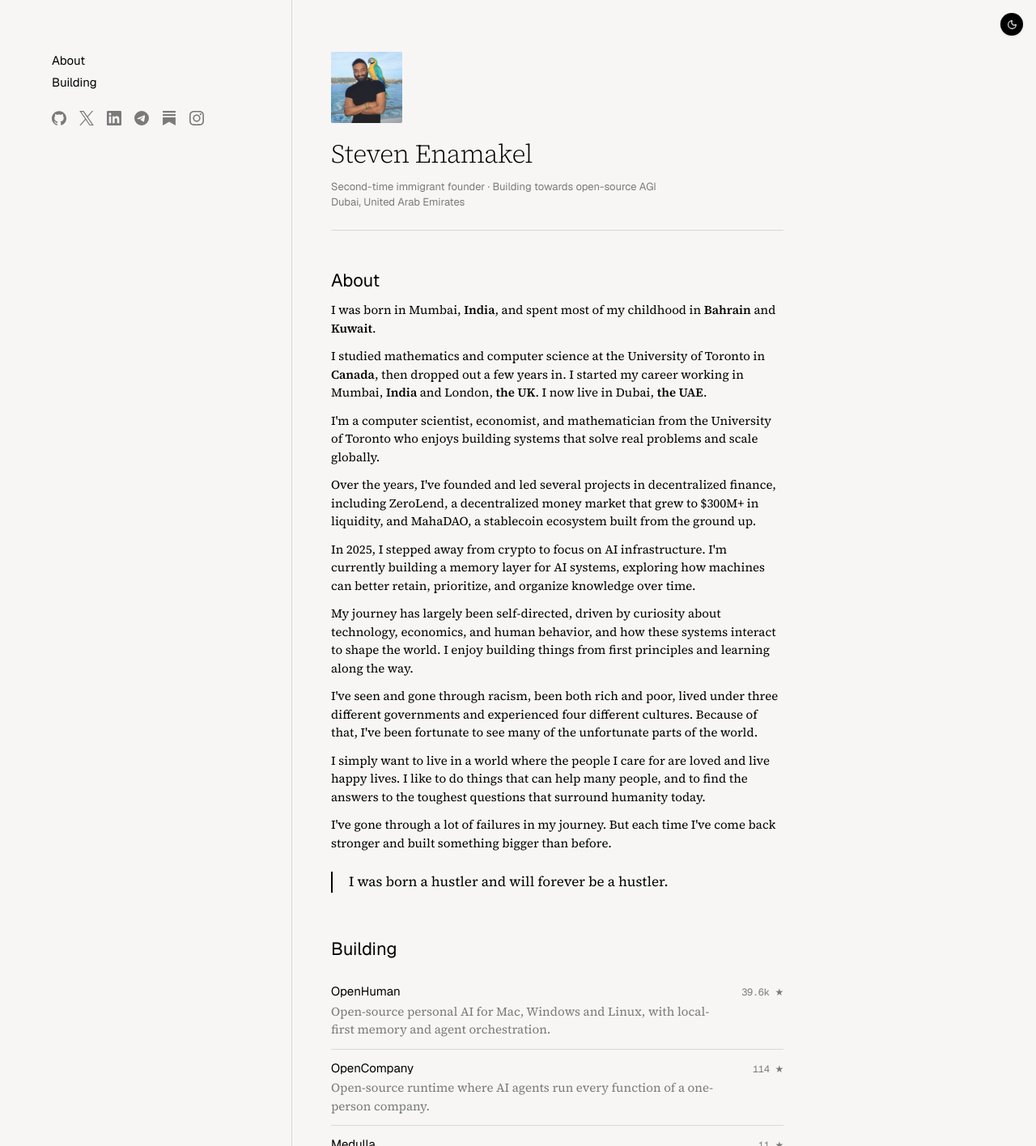
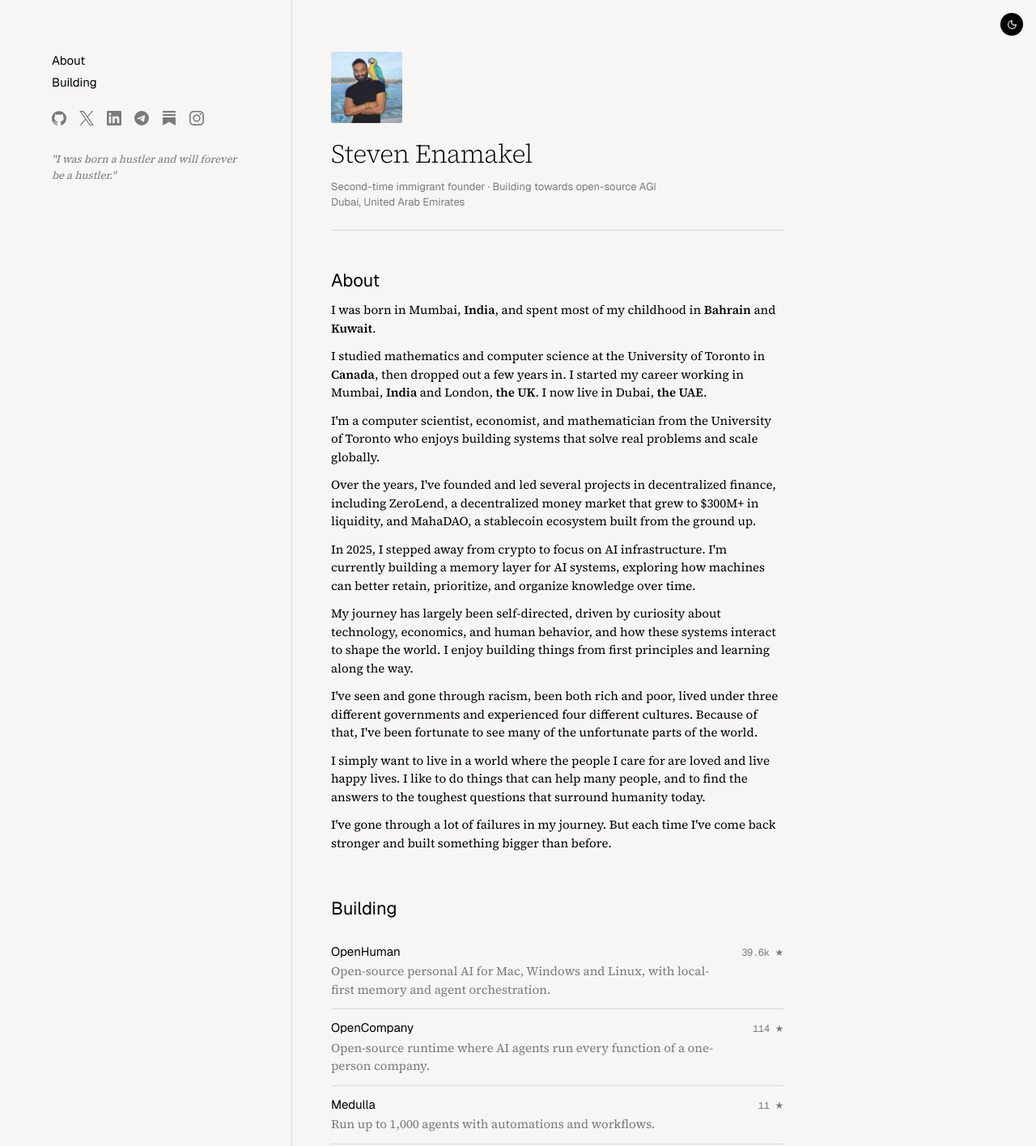
Before and after one commit to senamakel/enamakel.com, a Next.js app: page / in a window 1280 px wide. Shown: the top 1416 px of the page at 81% size. Built offline with nearby package versions, Linux system fonts and the light colour scheme.

Commit message:
content: move the hustler quote into the sidebar
Co-authored-by: Medulla <medulla@tinyhumans.ai>

```diff
--- a/src/app/page.tsx
+++ b/src/app/page.tsx
@@ -91,6 +91,9 @@
               </li>
             ))}
           </ul>
+          <p className="text-muted-foreground mt-8 max-w-[15rem] text-[13px] italic">
+            &quot;{site.quote}&quot;
+          </p>
         </aside>
 
         <main className="border-border w-full max-w-[38rem] pb-24 lg:col-span-9 lg:col-start-4 lg:border-l lg:pl-8 xl:pl-12">
@@ -121,9 +124,6 @@
                 <RichText text={paragraph} />
               </p>
             ))}
-            <blockquote className="border-foreground my-6 border-l-2 pl-5 text-[17px]">
-              {site.quote}
-            </blockquote>
           </section>
 
           <section className="mt-12">
```
